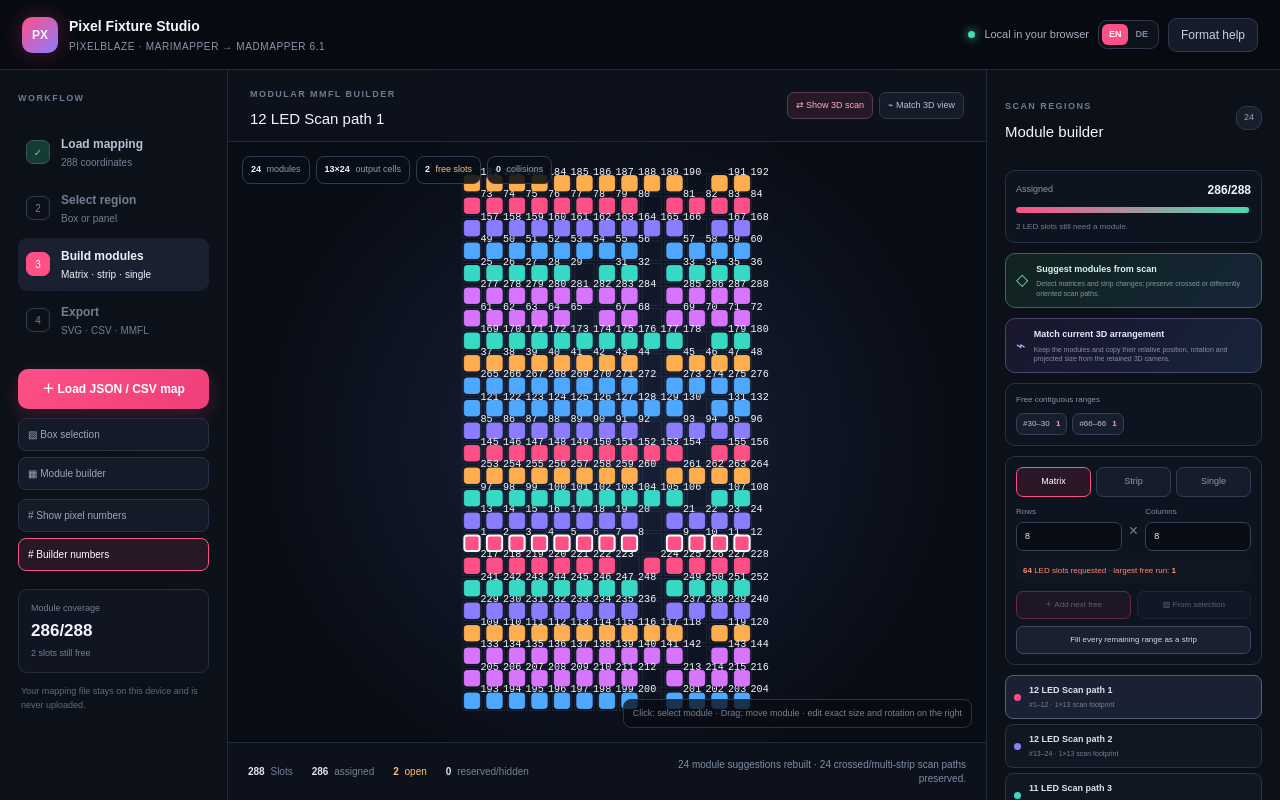
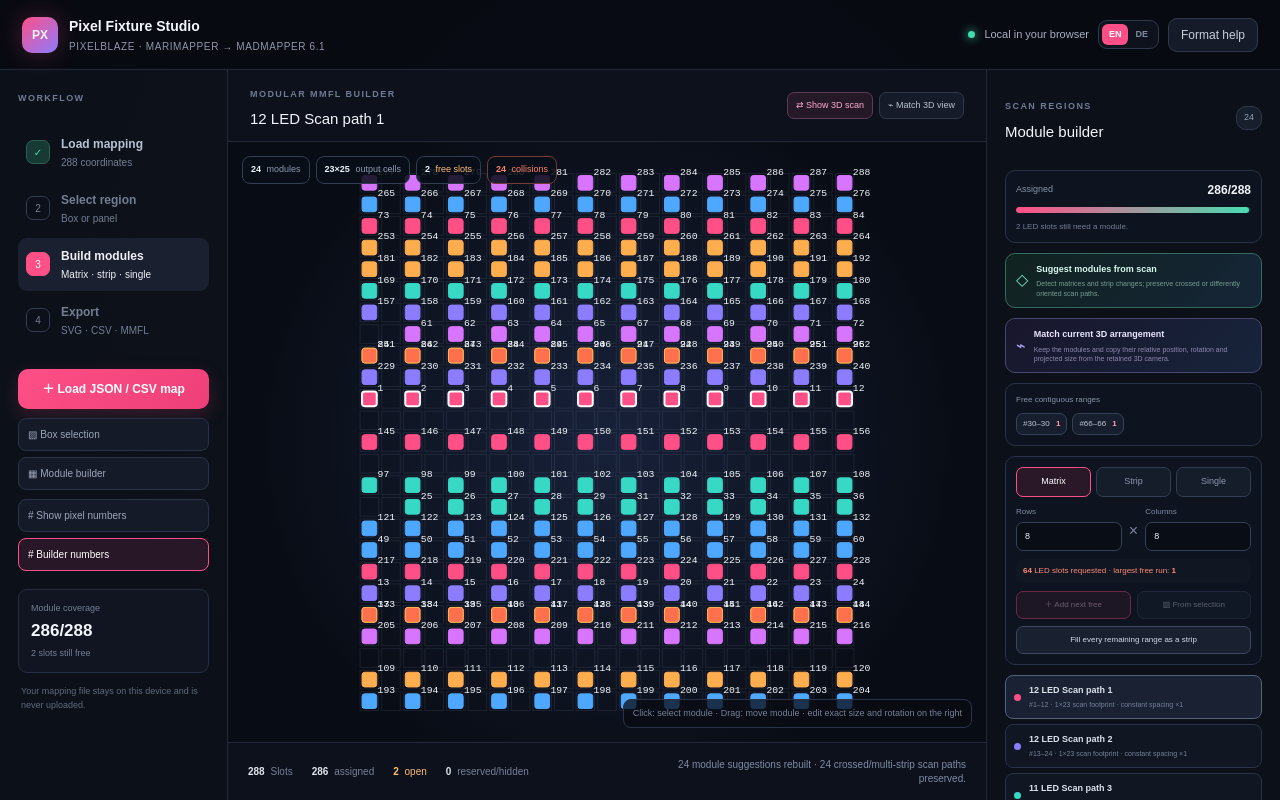
Before and after one commit to JimmyBlunt/pixel-fixture-studio, a Next.js app: page / in a window 1280 px wide. Both pictures are taken after a click on the button 1133 px from the left and 280 px from the top of the page. Built offline with nearby package versions, Linux system fonts and the light colour scheme.

Commit message:
Normalize LED spacing per scanned strip

```diff
--- a/app/page.tsx
+++ b/app/page.tsx
@@ -28,6 +28,7 @@ type PixelModule = {
   height: number;
   rotation: number;
   sourceCells?: ModuleSourceCell[];
+  sourceStep?: number;
   hiddenIndices: number[];
   color: string;
 };
@@ -499,7 +500,7 @@ function alignModulesToScanView(modules: PixelModule[], points: MapPoint[], came
  * four-times-angle averaging makes horizontal and vertical strip travel reinforce each other,
  * so crossed paths share one stable output grid instead of competing for a single zigzag model.
  */
-function quantizePanelScanGrid(panel: Panel, points: MapPoint[], pitch: number) {
+function quantizePanelScanGrid(panel: Panel, points: MapPoint[], pitch: number, strandRanges: { first: number; last: number }[]) {
   const projected = projectPanel(panel, points);
   const byIndex = new Map(projected.map(point => [point.sourceIndex, point]));
   let cosine = 0, sine = 0, support = 0;
@@ -516,36 +517,88 @@ function quantizePanelScanGrid(panel: Panel, points: MapPoint[], pitch: number)
   }
   const angle = support ? Math.atan2(sine, cosine) / 4 : 0;
   const c = Math.cos(angle), s = Math.sin(angle);
-  // A small amount of breathing room prevents two noisy scans of adjacent LEDs rounding into
-  // the same MMFL cell. Real physical gaps remain visible because coordinates are not compacted.
-  const gridPitch = Math.max(pitch * .95, .0001);
+  const strandPitches = strandRanges.map(range => {
+    const distances = Array.from({ length: Math.max(0, range.last - range.first) }, (_, offset) => range.first + offset).flatMap(index => {
+      const first = points[index], next = points[index + 1];
+      return first && next && first.status === 'ok' && next.status === 'ok' ? [dist(first.xyz, next.xyz)] : [];
+    });
+    return { ...range, pitch: median(distances) };
+  });
+  const basePitch = Math.max(Math.min(...strandPitches.map(strand => strand.pitch), pitch), .0001);
+  // Use half of the densest physical pitch as the MMFL sub-grid. This leaves room to separate
+  // two crossing strands without changing an individual LED interval.
+  const cellPitch = basePitch / 2;
   const raw = projected.map(point => ({
     sourceIndex: point.sourceIndex,
-    column: (point.u * c + point.v * s) / gridPitch,
-    row: (-point.u * s + point.v * c) / gridPitch,
+    column: (point.u * c + point.v * s) / cellPitch,
+    row: (-point.u * s + point.v * c) / cellPitch,
   }));
   const minColumn = Math.min(...raw.map(cell => cell.column)), minRow = Math.min(...raw.map(cell => cell.row));
-  const occupied = new Set<string>(), cells = new Map<number, ModuleSourceCell>();
-  raw.sort((a, b) => a.sourceIndex - b.sourceIndex).forEach(cell => {
-    const targetColumn = cell.column - minColumn, targetRow = cell.row - minRow;
-    let column = Math.round(targetColumn), row = Math.round(targetRow);
-    if (occupied.has(`${column}:${row}`)) {
-      let best: { column: number; row: number; score: number } | null = null;
-      for (let radius = 1; radius <= 8 && !best; radius++) {
-        for (let dy = -radius; dy <= radius; dy++) for (let dx = -radius; dx <= radius; dx++) {
-          if (Math.max(Math.abs(dx), Math.abs(dy)) !== radius) continue;
-          const candidateColumn = column + dx, candidateRow = row + dy;
-          if (occupied.has(`${candidateColumn}:${candidateRow}`)) continue;
-          const score = (candidateColumn - targetColumn) ** 2 + (candidateRow - targetRow) ** 2;
-          if (!best || score < best.score) best = { column: candidateColumn, row: candidateRow, score };
-        }
+  const rawByIndex = new Map(raw.map(cell => [cell.sourceIndex, { ...cell, column: cell.column - minColumn, row: cell.row - minRow }]));
+  const occupied = new Set<string>(), cells = new Map<number, ModuleSourceCell>(), steps = new Map<number, number>();
+  strandPitches.forEach(strand => {
+    const relativeStep = Math.max(1, Math.round(strand.pitch / basePitch));
+    const step = relativeStep * 2;
+    steps.set(strand.first, relativeStep);
+    const strandCells = Array.from({ length: strand.last - strand.first + 1 }, (_, offset) => rawByIndex.get(strand.first + offset)).filter(Boolean) as { sourceIndex: number; row: number; column: number }[];
+    const lineRuns: typeof strandCells[] = [];
+    let lineStart = 0;
+    let lineAxis: 'horizontal' | 'vertical' | null = null, lineDirection = 0;
+    for (let offset = 0; offset < strandCells.length - 1; offset++) {
+      const first = strandCells[offset], next = strandCells[offset + 1];
+      const dc = next.column - first.column, dr = next.row - first.row;
+      const major = Math.max(Math.abs(dc), Math.abs(dr)), minor = Math.min(Math.abs(dc), Math.abs(dr));
+      const physicalDistance = dist(points[first.sourceIndex].xyz, points[next.sourceIndex].xyz);
+      const nextAxis = Math.abs(dc) >= Math.abs(dr) ? 'horizontal' : 'vertical';
+      const nextDirection = (nextAxis === 'horizontal' ? dc : dr) >= 0 ? 1 : -1;
+      const axisAligned = major > 0 && minor <= major * .65 && physicalDistance <= strand.pitch * 2.4;
+      const changesDirection = lineAxis !== null && (lineAxis !== nextAxis || lineDirection !== nextDirection);
+      if (!axisAligned || changesDirection) {
+        lineRuns.push(strandCells.slice(lineStart, offset + 1));
+        lineStart = offset + 1;
+        lineAxis = null;
+        lineDirection = 0;
+      } else if (lineAxis === null) {
+        lineAxis = nextAxis;
+        lineDirection = nextDirection;
       }
-      if (best) ({ column, row } = best);
-    }
-    occupied.add(`${column}:${row}`);
-    cells.set(cell.sourceIndex, { sourceIndex: cell.sourceIndex, row, column });
-  });
-  return cells;
+    }
+    lineRuns.push(strandCells.slice(lineStart));
+
+    lineRuns.filter(line => line.length).forEach(line => {
+      const columnSpan = Math.abs(line.at(-1)!.column - line[0].column), rowSpan = Math.abs(line.at(-1)!.row - line[0].row);
+      const horizontal = columnSpan >= rowSpan;
+      const firstMajor = horizontal ? line[0].column : line[0].row;
+      const lastMajor = horizontal ? line.at(-1)!.column : line.at(-1)!.row;
+      const direction = lastMajor >= firstMajor ? 1 : -1;
+      const majorOrigin = Math.round(median(line.map((cell, offset) => (horizontal ? cell.column : cell.row) - direction * offset * step)));
+      const minorOrigin = Math.round(median(line.map(cell => horizontal ? cell.row : cell.column)));
+      const ideal = line.map((cell, offset) => ({
+        sourceIndex: cell.sourceIndex,
+        column: horizontal ? majorOrigin + direction * offset * step : minorOrigin,
+        row: horizontal ? minorOrigin : majorOrigin + direction * offset * step,
+      }));
+
+      // Preserve spacing by moving a complete straight run when it would share a cell with an
+      // already placed run. Never push just one LED aside and create a new hole in the strip.
+      let translation = { column: 0, row: 0 };
+      const candidates: { column: number; row: number; score: number }[] = [];
+      for (let radius = 0; radius <= 32; radius++) for (let row = -radius; row <= radius; row++) for (let column = -radius; column <= radius; column++) {
+        if (Math.max(Math.abs(column), Math.abs(row)) !== radius) continue;
+        const along = horizontal ? Math.abs(column) : Math.abs(row);
+        candidates.push({ column, row, score: column ** 2 + row ** 2 + along * 4 });
+      }
+      candidates.sort((left, right) => left.score - right.score);
+      const available = candidates.find(candidate => ideal.every(cell => !occupied.has(`${cell.column + candidate.column}:${cell.row + candidate.row}`)));
+      if (available) translation = available;
+      ideal.forEach(cell => {
+        const placed = { sourceIndex: cell.sourceIndex, column: cell.column + translation.column, row: cell.row + translation.row };
+        occupied.add(`${placed.column}:${placed.row}`);
+        cells.set(placed.sourceIndex, placed);
+      });
+    });
+  });
+  return { cells, steps };
 }
 
 /**
@@ -573,7 +626,7 @@ function suggestModulesFromScan(points: MapPoint[], panels: Panel[], pitch: numb
   });
   runs.push({ first, last: points.length - 1, length: points.length - first });
 
-  type ModuleDraft = { first: number; count: number; rows: number; columns: number; zigzag: boolean; confidence: 'high' | 'medium'; sourceCells?: ModuleSourceCell[]; x?: number; y?: number };
+  type ModuleDraft = { first: number; count: number; rows: number; columns: number; zigzag: boolean; confidence: 'high' | 'medium'; sourceCells?: ModuleSourceCell[]; sourceStep?: number; x?: number; y?: number };
   const drafts: ModuleDraft[] = [];
   for (let offset = 0; offset < runs.length;) {
     const start = runs[offset];
@@ -623,16 +676,17 @@ function suggestModulesFromScan(points: MapPoint[], panels: Panel[], pitch: numb
     if (!indices.length) return;
     const first = indices[0], last = indices.at(-1)!;
     const breaks = strandBreaks.filter(index => index >= first && index < last);
-    const grid = quantizePanelScanGrid(panel, points, pitch);
+    const strandRanges = [...breaks, last].map((boundary, index) => ({ first: index ? breaks[index - 1] + 1 : first, last: boundary }));
+    const grid = quantizePanelScanGrid(panel, points, pitch, strandRanges);
     let segmentFirst = first;
     [...breaks, last].forEach((boundary, boundaryIndex) => {
       const segmentLast = boundaryIndex < breaks.length ? boundary : last;
-      const absoluteCells = Array.from({ length: segmentLast - segmentFirst + 1 }, (_, offset) => grid.get(segmentFirst + offset)).filter(Boolean) as ModuleSourceCell[];
+      const absoluteCells = Array.from({ length: segmentLast - segmentFirst + 1 }, (_, offset) => grid.cells.get(segmentFirst + offset)).filter(Boolean) as ModuleSourceCell[];
       if (absoluteCells.length) {
         const minColumn = Math.min(...absoluteCells.map(cell => cell.column)), minRow = Math.min(...absoluteCells.map(cell => cell.row));
         const sourceCells = absoluteCells.map(cell => ({ ...cell, column: cell.column - minColumn, row: cell.row - minRow }));
         const columns = Math.max(...sourceCells.map(cell => cell.column)) + 1, rows = Math.max(...sourceCells.map(cell => cell.row)) + 1;
-        specialDrafts.push({ first: segmentFirst, count: sourceCells.length, rows, columns, zigzag: true, confidence: 'high', sourceCells, x: minColumn, y: minRow });
+        specialDrafts.push({ first: segmentFirst, count: sourceCells.length, rows, columns, zigzag: true, confidence: 'high', sourceCells, sourceStep: grid.steps.get(segmentFirst), x: minColumn, y: minRow });
       }
       segmentFirst = boundary + 1;
     });
@@ -654,7 +708,7 @@ function suggestModulesFromScan(points: MapPoint[], panels: Panel[], pitch: numb
       draft.columns,
       index,
     );
-    module = draft.sourceCells ? { ...module, sourceCells: draft.sourceCells } : detectModuleWiring(module, points, panels, pitch);
+    module = draft.sourceCells ? { ...module, sourceCells: draft.sourceCells, sourceStep: draft.sourceStep } : detectModuleWiring(module, points, panels, pitch);
     module = {
       ...module,
       zigzag: draft.zigzag,
@@ -1913,12 +1967,12 @@ export default function Home() {
               {selectionStart >= 0 && <small className="selection-capacity">#{selectionStart + 1}: {selectionFreeCapacity} {t('consecutive free slots available', 'aufeinanderfolgende freie Slots verfügbar')}</small>}
               <button className="fill-free" disabled={!freeRanges.length} onClick={fillFreeAsStrips}>{t('Fill every remaining range as a strip', 'Alle restlichen Bereiche als Streifen füllen')}</button>
             </div>
-            <div className="module-list">{modules.map(module => <button className={module.id === activeModule?.id ? 'active' : ''} key={module.id} onClick={() => { setActiveModuleId(module.id); setStageMode('builder'); }}><i style={{ background: module.color }} /><span><strong>{module.name}</strong><small>#{module.startIndex + 1}–{module.startIndex + modulePixelCount(module)} · {module.sourceCells ? t(`${module.rows}×${module.columns} scan footprint`, `${module.rows}×${module.columns} Scan-Grundfläche`) : `${module.rows}×${module.columns}`}{module.hiddenIndices.length ? ` · ${module.hiddenIndices.length} ${t('hidden', 'ausgeblendet')}` : ''}</small></span></button>)}</div>
+            <div className="module-list">{modules.map(module => <button className={module.id === activeModule?.id ? 'active' : ''} key={module.id} onClick={() => { setActiveModuleId(module.id); setStageMode('builder'); }}><i style={{ background: module.color }} /><span><strong>{module.name}</strong><small>#{module.startIndex + 1}–{module.startIndex + modulePixelCount(module)} · {module.sourceCells ? t(`${module.rows}×${module.columns} scan footprint · constant spacing ×${module.sourceStep ?? 1}`, `${module.rows}×${module.columns} Scan-Grundfläche · konstanter Abstand ×${module.sourceStep ?? 1}`) : `${module.rows}×${module.columns}`}{module.hiddenIndices.length ? ` · ${module.hiddenIndices.length} ${t('hidden', 'ausgeblendet')}` : ''}</small></span></button>)}</div>
             {activeModule && <div className="module-editor">
               <div className="module-editor-title"><span>{t('Active module', 'Aktives Modul')}</span><button onClick={() => removeModule(activeModule.id)}>{t('Remove', 'Entfernen')}</button></div>
               <label>{t('Name', 'Name')}<input value={activeModule.name} onChange={event => updateModule({ ...activeModule, name: event.target.value })} /></label>
               <div className="module-meta"><span>{t('Assigned range', 'Zugewiesener Bereich')} <b>#{activeModule.startIndex + 1}–{activeModule.startIndex + modulePixelCount(activeModule)}</b></span><span>{activeModule.sourceCells ? t('measured scan path', 'gemessener Scan-Pfad') : activeModule.wiringDetected ? t('scan-assisted', 'scan-unterstützt') : t('manual wiring', 'manuelle Verdrahtung')}</span></div>
-              {activeModule.sourceCells ? <p className="single-note">{t('This strand keeps every measured LED position, including crossings, direction changes and intentionally empty grid cells.', 'Dieser Strang behält jede gemessene LED-Position bei – einschließlich Kreuzungen, Richtungswechseln und absichtlich leeren Rasterzellen.')}</p> : <>
+              {activeModule.sourceCells ? <p className="single-note">{t(`This strand uses a constant relative LED spacing of ×${activeModule.sourceStep ?? 1}. Whole straight runs are regularized together, while crossings, direction changes and intentional gaps between runs remain intact.`, `Dieser Strang verwendet einen konstanten relativen LED-Abstand von ×${activeModule.sourceStep ?? 1}. Ganze gerade Teilstrecken werden gemeinsam begradigt; Kreuzungen, Richtungswechsel und beabsichtigte Abstände zwischen Teilstrecken bleiben erhalten.`)}</p> : <>
                 <div className="module-grid-fields"><label>{t('Flow', 'Verlauf')}<select value={activeModule.order} onChange={event => updateModule({ ...activeModule, order: event.target.value as ModuleOrder, wiringDetected: false })}><option value="rows">{t('Rows first', 'Zeilen zuerst')}</option><option value="columns">{t('Columns first', 'Spalten zuerst')}</option></select></label><label>{t('Start corner', 'Startecke')}<select value={activeModule.startCorner} onChange={event => updateModule({ ...activeModule, startCorner: event.target.value as ModuleCorner, wiringDetected: false })}><option value="tl">↖ TL</option><option value="tr">↗ TR</option><option value="bl">↙ BL</option><option value="br">↘ BR</option></select></label></div>
                 <label className="check-row"><input type="checkbox" checked={activeModule.zigzag} onChange={event => updateModule({ ...activeModule, zigzag: event.target.checked, wiringDetected: false })} /> {t('Zigzag / serpentine wiring', 'Zickzack-/Serpentinen-Verdrahtung')}</label>
                 <button className="detect-wiring" onClick={redetectWiring}>◇ {t('Detect wiring from scan', 'Verdrahtung aus Scan erkennen')}</button>
```
